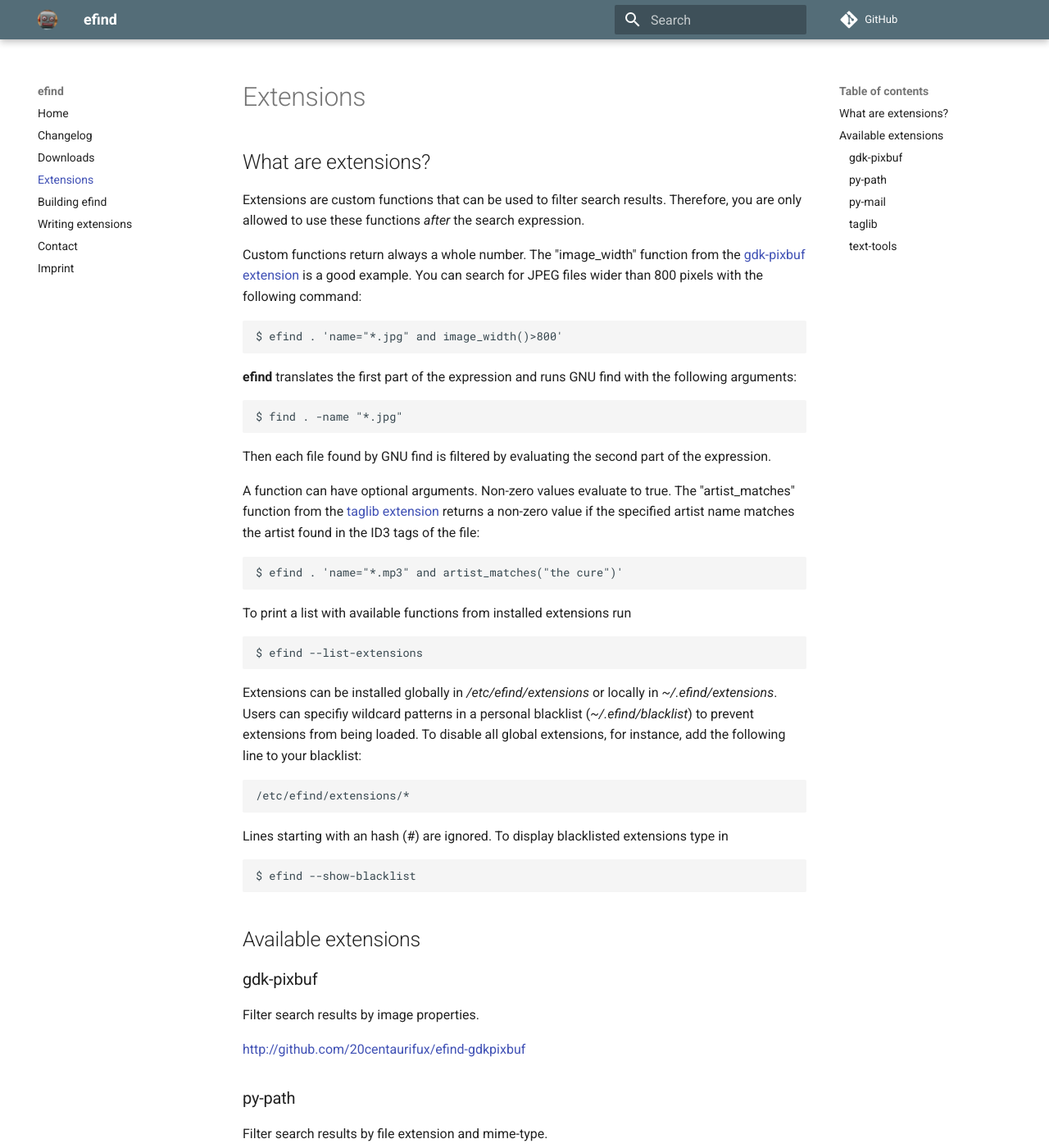
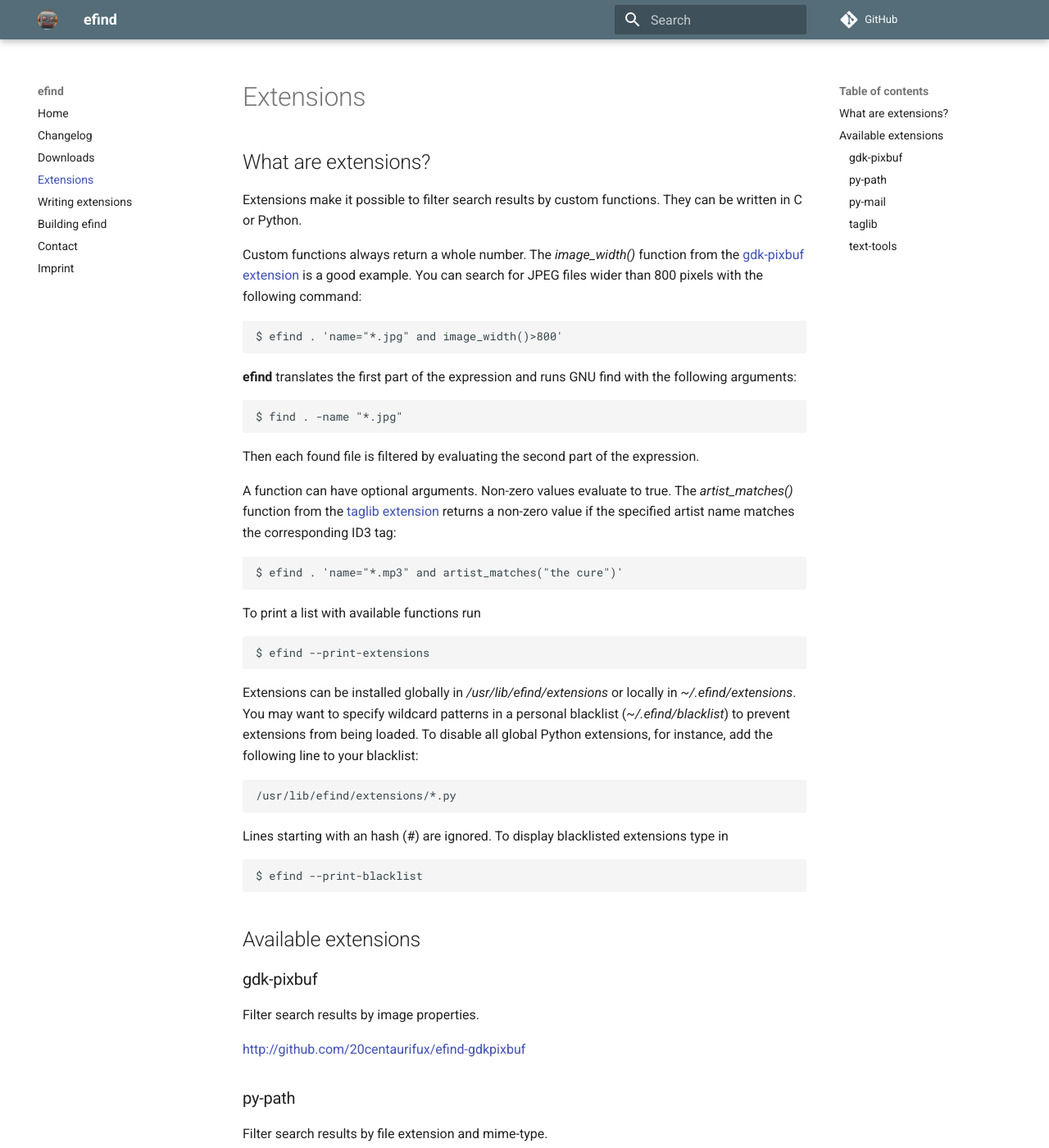
Before and after one commit to 20centaurifux/efind-website, an MkDocs documentation site: the page built from docs/extensions.md, in a window 1280 px wide and 1400 px high. Shown: the whole window at 82% size. Built offline with MkDocs 1.6.1 and Material for MkDocs 9.7.7, drawn with Linux system fonts in a browser that asks for light colours; comment, search, counter and statistics services are not loaded; old or Windows-style settings are respelled for this version of MkDocs.

```diff
--- a/docs/extensions.md
+++ b/docs/extensions.md
@@ -2,9 +2,9 @@
 
 ## What are extensions?
 
-Extensions are custom functions that can be used to filter search results. Therefore, you are only allowed to use these functions *after* the search expression.
+Extensions make it possible to filter search results by custom functions. They can be written in C or Python.
 
-Custom functions return always a whole number. The "image_width" function from the [gdk-pixbuf extension]((http://github.com/20centaurifux/efind-gdkpixbuf)) is a good example. You can search for JPEG files wider than 800 pixels with the following command:
+Custom functions always return a whole number. The *image\_width()* function from the [gdk-pixbuf extension]((http://github.com/20centaurifux/efind-gdkpixbuf)) is a good example. You can search for JPEG files wider than 800 pixels with the following command:
 
 	$ efind . 'name="*.jpg" and image_width()>800'
 
@@ -12,23 +12,23 @@ Custom functions return always a whole number. The "image_width" function from t
 
 	$ find . -name "*.jpg"
 
-Then each file found by GNU find is filtered by evaluating the second part of the expression.
+Then each found file is filtered by evaluating the second part of the expression.
 
-A function can have optional arguments. Non-zero values evaluate to true. The "artist_matches" function from the [taglib extension](http://github.com/20centaurifux/efind-taglib) returns a non-zero value if the specified artist name matches the artist found in the ID3 tags of the file:
+A function can have optional arguments. Non-zero values evaluate to true. The *artist\_matches()* function from the [taglib extension](http://github.com/20centaurifux/efind-taglib) returns a non-zero value if the specified artist name matches the corresponding ID3 tag:
 
 	$ efind . 'name="*.mp3" and artist_matches("the cure")'
 
-To print a list with available functions from installed extensions run
+To print a list with available functions run
 
-	$ efind --list-extensions
+	$ efind --print-extensions
 
-Extensions can be installed globally in */etc/efind/extensions* or locally in *~/.efind/extensions*. Users can specifiy wildcard patterns in a personal blacklist (*~/.efind/blacklist*) to  prevent  extensions from being loaded. To disable all global extensions, for instance, add the following line to your blacklist:
+Extensions can be installed globally in */usr/lib/efind/extensions* or locally in *~/.efind/extensions*. You may want to specify wildcard patterns in a personal blacklist (*~/.efind/blacklist*) to prevent extensions from being loaded. To disable all global Python extensions, for instance, add the following line to your blacklist:
 
-	/etc/efind/extensions/*
+	/usr/lib/efind/extensions/*.py
 
 Lines starting with an hash (#) are ignored. To display blacklisted extensions type in
 
-	$ efind --show-blacklist
+	$ efind --print-blacklist
 
 ## Available extensions
 
--- a/mkdocs.yml
+++ b/mkdocs.yml
@@ -10,8 +10,8 @@ pages:
     - Changelog: changelog.md
     - Downloads: downloads.md
     - Extensions: extensions.md
+    - Writing extensions: howto-extensions.md
     - Building efind: howto-build.md
-    - Writing extensions: howto-extensions.md
     - Contact: contact.md
     - Imprint: imprint.md
 
```
Also changed, not shown: docs/changelog.md (+16 -0 lines), docs/howto-build.md (+7 -0 lines), docs/howto-extensions.md (+9 -12 lines), docs/index.md (+14 -8 lines).
